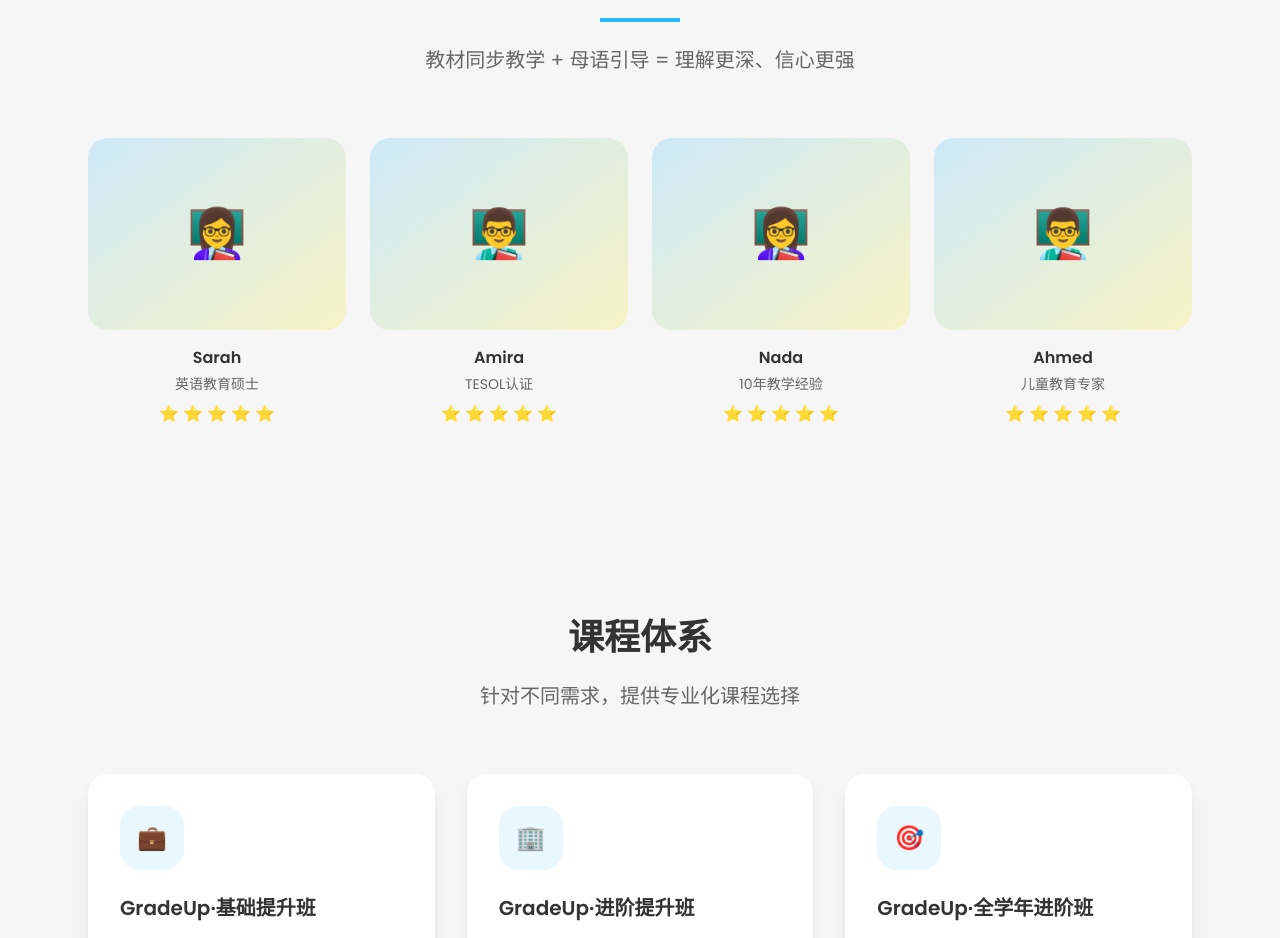
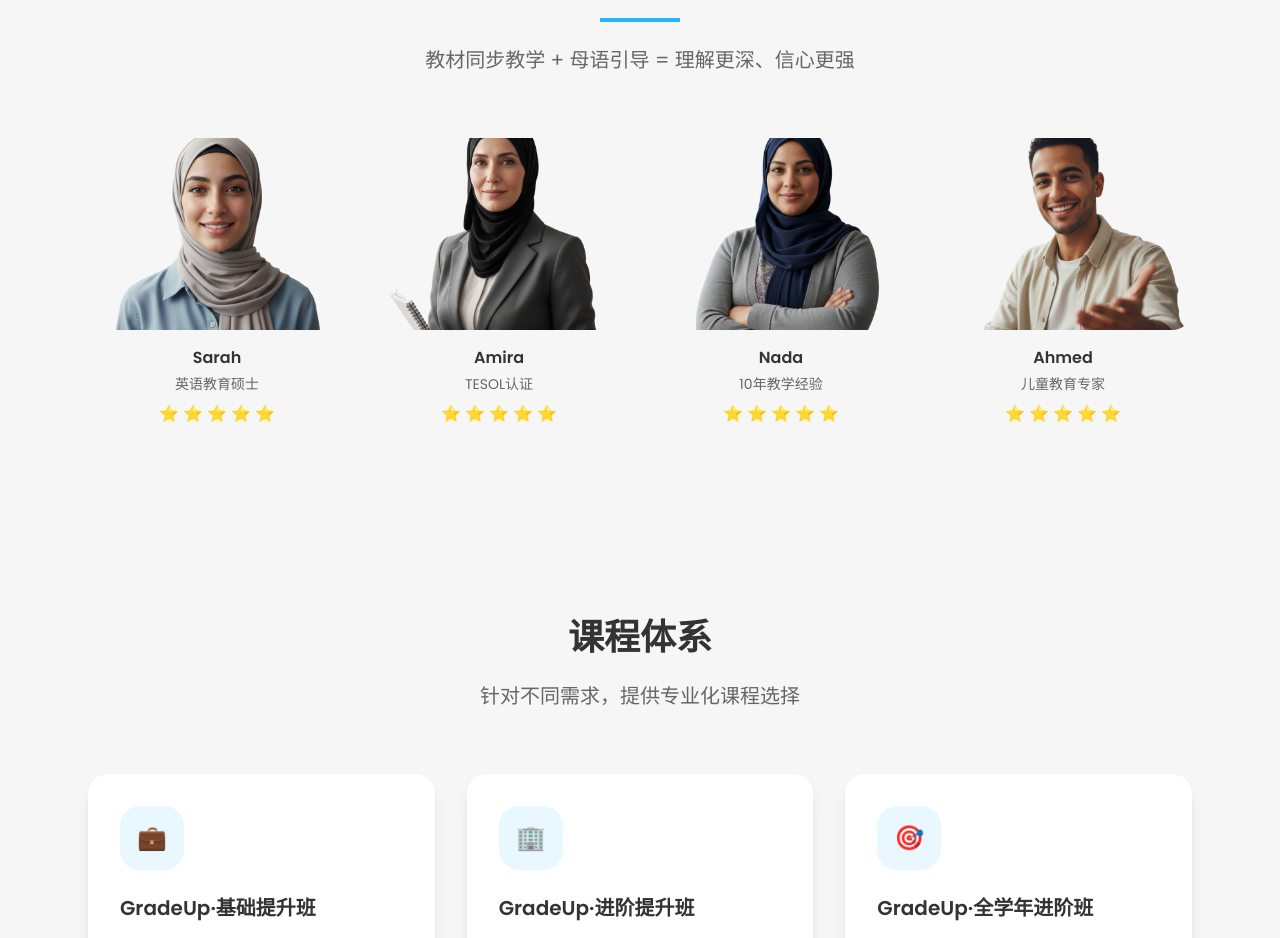
Before and after one commit to yarayan327-hash/51Talk-LandingPages-En-Finalversion-1118, a plain HTML site: page public/GradeUp.html in a window 1280 px wide. Shown: the part 2840-3778 px from the top of the page. Drawn offline with nearby package versions, Linux system fonts and the light colour scheme.

Commit message:
fix: restore teacher avatar images across all product pages

```diff
--- a/public/GradeUp.html
+++ b/public/GradeUp.html
@@ -276,9 +276,9 @@
                 <!-- 教师卡片 1 -->
                 <div class="text-center group cursor-pointer">
                     <div class="relative mb-4 overflow-hidden rounded-card">
-                        <div class="w-full h-48 bg-gradient-to-br from-primary/20 to-accent/20 flex items-center justify-center">
-                            <div class="text-5xl">👩‍🏫</div>
-                        </div>
+                        <img src="./assets/img/teacher-1.png"
+                             alt="Sarah"
+                             class="w-full h-48 object-cover">
                         <div class="absolute inset-0 bg-primary/10 opacity-0 group-hover:opacity-100 transition-opacity duration-300"></div>
                         <div class="absolute top-2 right-2 bg-accent text-xs font-bold px-2 py-1 rounded-full opacity-0 group-hover:opacity-100 transition-opacity duration-300" data-i18n="teachers.badge_certified"></div>
                     </div>
@@ -292,9 +292,9 @@
                 <!-- 教师卡片 2 -->
                 <div class="text-center group cursor-pointer">
                     <div class="relative mb-4 overflow-hidden rounded-card">
-                        <div class="w-full h-48 bg-gradient-to-br from-primary/20 to-accent/20 flex items-center justify-center">
-                            <div class="text-5xl">👨‍🏫</div>
-                        </div>
+                        <img src="./assets/img/teacher-2.png"
+                             alt="Amira"
+                             class="w-full h-48 object-cover">
                         <div class="absolute inset-0 bg-primary/10 opacity-0 group-hover:opacity-100 transition-opacity duration-300"></div>
                         <div class="absolute top-2 right-2 bg-accent text-xs font-bold px-2 py-1 rounded-full opacity-0 group-hover:opacity-100 transition-opacity duration-300" data-i18n="teachers.badge_senior"></div>
                     </div>
@@ -308,9 +308,9 @@
                 <!-- 教师卡片 3 -->
                 <div class="text-center group cursor-pointer">
                     <div class="relative mb-4 overflow-hidden rounded-card">
-                        <div class="w-full h-48 bg-gradient-to-br from-primary/20 to-accent/20 flex items-center justify-center">
-                            <div class="text-5xl">👩‍🏫</div>
-                        </div>
+                        <img src="./assets/img/teacher-3.png"
+                             alt="Nada"
+                             class="w-full h-48 object-cover">
                         <div class="absolute inset-0 bg-primary/10 opacity-0 group-hover:opacity-100 transition-opacity duration-300"></div>
                         <div class="absolute top-2 right-2 bg-accent text-xs font-bold px-2 py-1 rounded-full opacity-0 group-hover:opacity-100 transition-opacity duration-300" data-i18n="teachers.badge_gold"></div>
                     </div>
@@ -324,9 +324,9 @@
                 <!-- 教师卡片 4 -->
                 <div class="text-center group cursor-pointer">
                     <div class="relative mb-4 overflow-hidden rounded-card">
-                        <div class="w-full h-48 bg-gradient-to-br from-primary/20 to-accent/20 flex items-center justify-center">
-                            <div class="text-5xl">👨‍🏫</div>
-                        </div>
+                        <img src="./assets/img/teacher-4.png"
+                             alt="Ahmed"
+                             class="w-full h-48 object-cover">
                         <div class="absolute inset-0 bg-primary/10 opacity-0 group-hover:opacity-100 transition-opacity duration-300"></div>
                         <div class="absolute top-2 right-2 bg-accent text-xs font-bold px-2 py-1 rounded-full opacity-0 group-hover:opacity-100 transition-opacity duration-300" data-i18n="teachers.badge_young"></div>
                     </div>
```
Also changed, not shown: public/ScoreBoost.html (+12 -12 lines), public/SpeakUp.html (+12 -12 lines).
